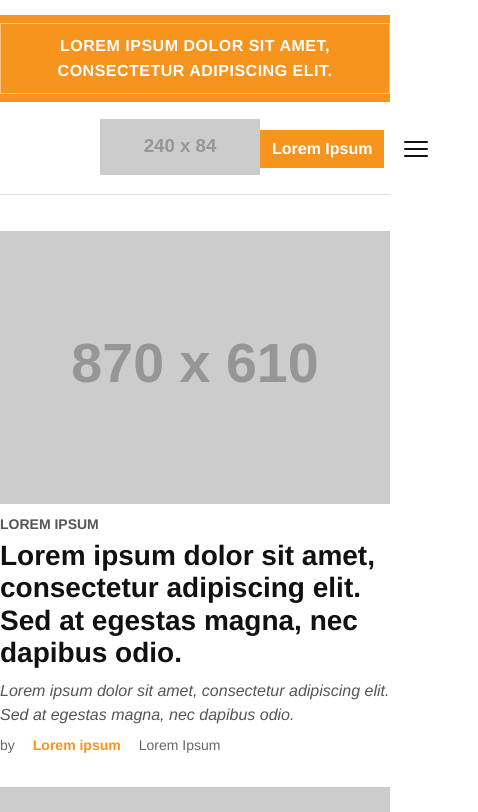
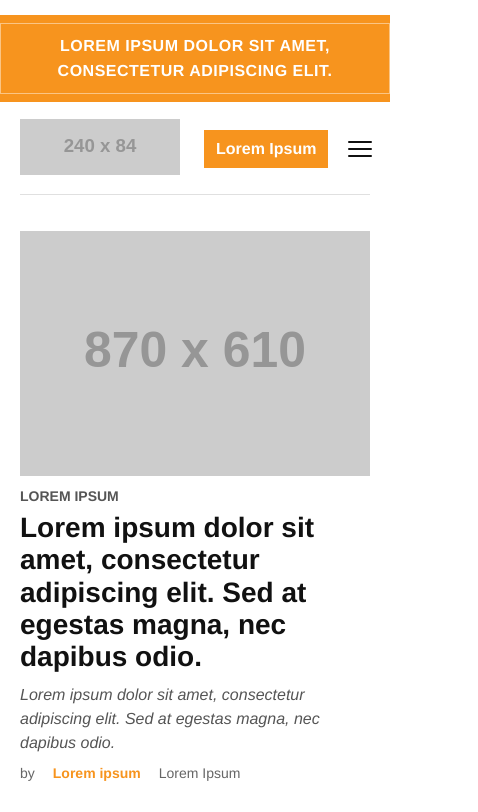
Before and after one commit to sorin031204/ProgettoPPMSorinEnache, a plain HTML site: page index.html in a window 390 px wide. Shown: the top 812 px of the page, 478 px wide, since content can reach past the window. Drawn offline with Linux system fonts and the light colour scheme; placeholder pictures from the web are drawn by us.

Commit message:
fine sito anche per mobile

```diff
--- a/style.css
+++ b/style.css
@@ -39,6 +39,7 @@
 }
 
 body {
+  overflow-x: hidden;
   margin: 0;
   padding: 0;
   font-family: "Montserrat", "Helvetica", "sans-serif";
@@ -204,6 +205,11 @@ body {
 }
 
 @media (max-width: 1200px) {
+
+  .container {
+    padding: 0 20px;
+  }
+
   #social,
   #help {
     display: none;
@@ -218,13 +224,14 @@ body {
 
   #top-header {
     grid-template-columns: 1fr auto;
+    gap: 12px;
     border-bottom: 1px solid #e0e0e0
   }
 
   #foto-logo {
     order: 1;
     justify-self: start;
-    padding-left: 100px;
+    padding-left: auto;
   }
 
   #social {
```
